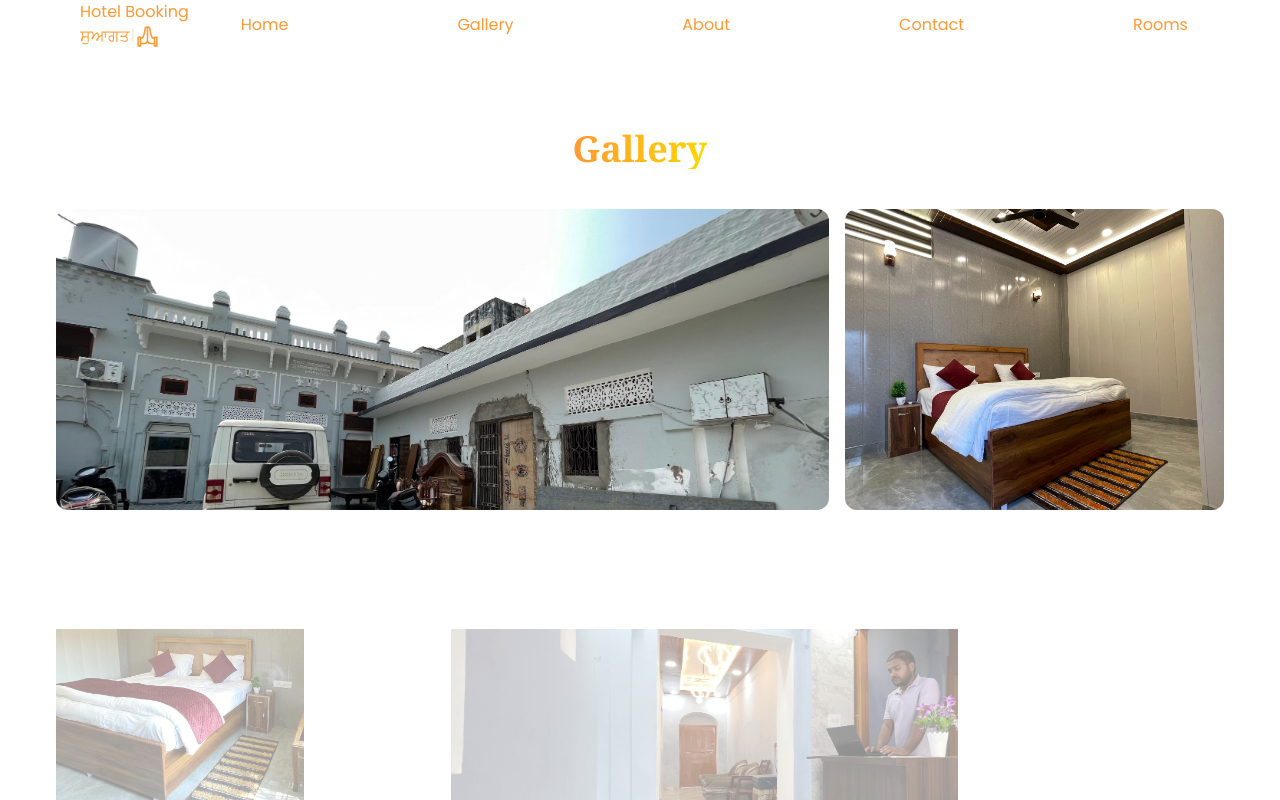
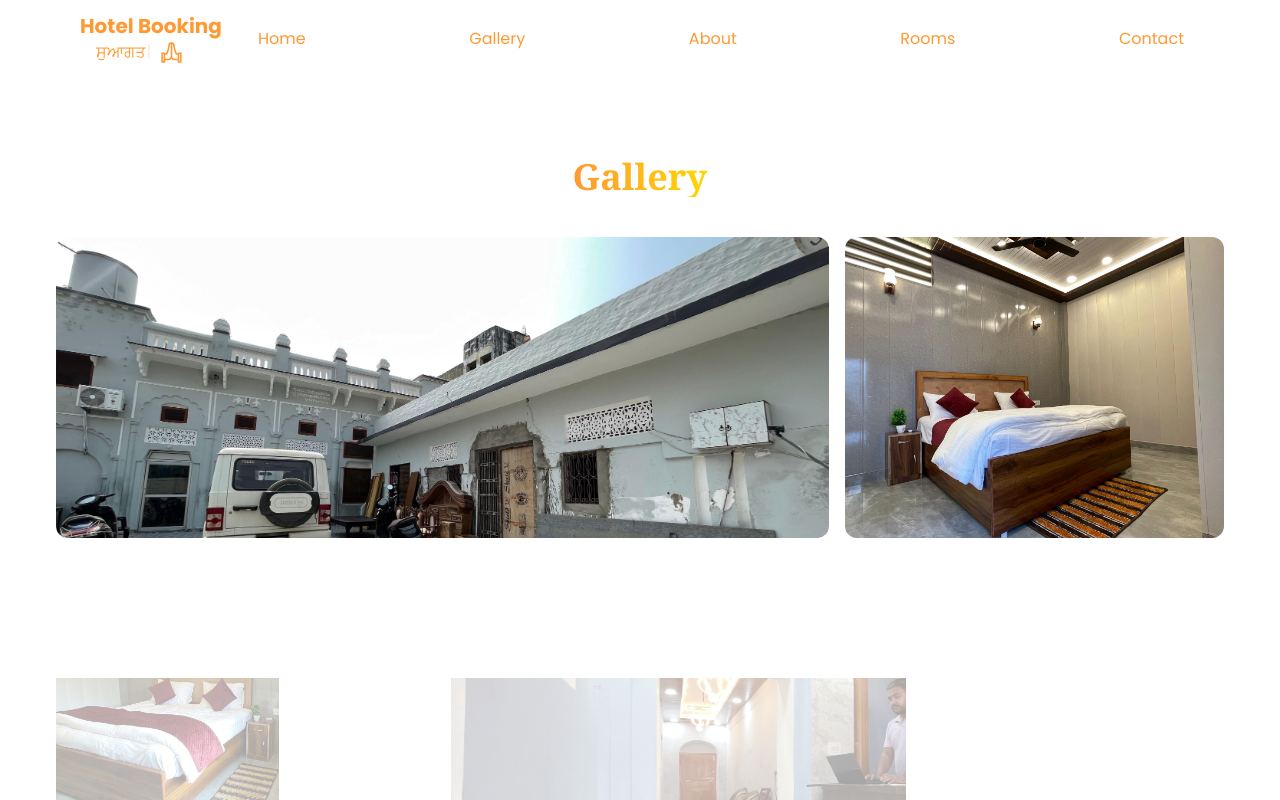
Before and after one commit to Rudra-Maity/Veer_Raghav_Hotel, a Next.js app: page /gallary in a window 1280 px wide. Shown: the top 800 px of the page. Built offline with nearby package versions, Linux system fonts and the light colour scheme.

Commit message:
some changes

```diff
--- a/src/components/Navbar.js
+++ b/src/components/Navbar.js
@@ -3,14 +3,14 @@ import { FiAlignJustify } from "react-icons/fi";
 import React, { useState } from 'react';
 import { motion } from 'framer-motion';
 import Typewriter from 'typewriter-effect';
-import Link from "next/link"; // Change to next/link
+import Link from "next/link";
 import { LiaPrayingHandsSolid } from "react-icons/lia";
 
 const Navbar = () => {
     const [isOpen, setIsOpen] = useState(false);
 
-    const linkStyle = "py-3 px-3 text-[#FF9933] hover:bg-[#FF9933] hover:text-white transition duration-200 relative cursor-pointer block";
-    const activeLinkStyle = "py-3 px-3 text-[#FF9933] border-b-2 border-[#BF6D00] relative cursor-pointer border-double";
+    const linkStyle = "py-3 px-4 text-[#FF9933] hover:bg-[#FF9933] hover:text-white transition duration-200 rounded-md";
+    const activeLinkStyle = "py-3 px-4 text-[#FF9933] border-b-2 border-[#BF6D00] relative cursor-pointer border-double";
 
     return (
         <motion.div
@@ -19,11 +19,10 @@ const Navbar = () => {
             transition={{ duration: 0.5 }}
         >
             <nav className="bg-white shadow-lg z-50">
-                <div className="max-w-6xl mx-auto px-4">
-                    <div className="flex justify-between items-center cursor-pointer ">
-                        <div className="items-center text-[#FF9933] border-double text-center pr-10 ">
-                            <h1 className="mb-0">Hotel Booking</h1>
-                            <motion.div className="flex">
+                <div className="max-w-6xl mx-auto px-4 py-3 flex justify-between items-center">
+                    <div className="items-center text-[#FF9933] pr-5">
+                        <h1 className="text-xl font-bold">Hotel Booking</h1>
+                        <motion.div className="flex ml-4">
                             <Typewriter
                                 options={{
                                     strings: ['Welcome', 'स्वागत', 'ਸੁਆਗਤ ਹੈ', 'સ્વાગત છે'],
@@ -32,46 +31,11 @@ const Navbar = () => {
                                     delay: 75,
                                 }}
                             />
-                                <LiaPrayingHandsSolid size={25} />
+                            <LiaPrayingHandsSolid size={25} className="ml-2" />
                         </motion.div>
                     </div>
 
-                        <div className="hidden md:flex flex-grow justify-between space-x-4">
-                            <Link href="/" className={linkStyle} onClick={() => setIsOpen(false)}>
-                                Home
-                            </Link>
-
-                            <Link href="/gallary" className={linkStyle} onClick={() => setIsOpen(false)}>
-                                Gallery
-                            </Link>
-
-                            <Link href="/about" className={linkStyle} onClick={() => setIsOpen(false)}>
-                                About
-                            </Link>
-
-                            <Link href="/contact" className={linkStyle} onClick={() => setIsOpen(false)}>
-                                Contact
-                            </Link>
-
-                            <Link href="/news" className={linkStyle} onClick={() => setIsOpen(false)}>
-                               Rooms
-                            </Link>
-                        </div>
-
-                        <div className="md:hidden flex items-center">
-                            <button onClick={() => setIsOpen(!isOpen)} className="mobile-menu-button">
-                                <FiAlignJustify color="orange" size={25} />
-                            </button>
-                        </div>
-                    </div>
-                </div>
-
-                <motion.div
-                    initial={{ opacity: 0, height: 0 }}
-                    animate={isOpen ? { opacity: 1, height: 'auto' } : { opacity: 0, height: 0 }}
-                    transition={{ duration: 0.3 }}
-                    className={`${isOpen ? 'block' : 'hidden'} md:hidden`}
-                >
+                    <div className="hidden md:flex flex-grow justify-between items-center space-x-4">
                         <Link href="/" className={linkStyle} onClick={() => setIsOpen(false)}>
                             Home
                         </Link>
@@ -81,12 +45,44 @@ const Navbar = () => {
                         <Link href="/about" className={linkStyle} onClick={() => setIsOpen(false)}>
                             About
                         </Link>
+                        <Link href="/rooms" className={linkStyle} onClick={() => setIsOpen(false)}>
+                            Rooms
+                        </Link>
                         <Link href="/contact" className={linkStyle} onClick={() => setIsOpen(false)}>
                             Contact
                         </Link>
-                    <Link href="/news" className={linkStyle} onClick={() => setIsOpen(false)}>
+                    </div>
+
+                    <div className="md:hidden flex items-center">
+                        <button onClick={() => setIsOpen(!isOpen)} className="mobile-menu-button focus:outline-none">
+                            <FiAlignJustify color="orange" size={25} />
+                        </button>
+                    </div>
+                </div>
+
+                <motion.div
+                    initial={{ opacity: 0, height: 0 }}
+                    animate={isOpen ? { opacity: 1, height: 'auto' } : { opacity: 0, height: 0 }}
+                    transition={{ duration: 0.3 }}
+                    className={`${isOpen ? 'block' : 'hidden'} md:hidden bg-white`}
+                >
+                    <div className="flex flex-col space-y-2 p-4">
+                        <Link href="/" className={linkStyle} onClick={() => setIsOpen(false)}>
+                            Home
+                        </Link>
+                        <Link href="/gallary" className={linkStyle} onClick={() => setIsOpen(false)}>
+                            Gallery
+                        </Link>
+                        <Link href="/about" className={linkStyle} onClick={() => setIsOpen(false)}>
+                            About
+                        </Link>
+                        <Link href="/rooms" className={linkStyle} onClick={() => setIsOpen(false)}>
                             Rooms
                         </Link>
+                        <Link href="/contact" className={linkStyle} onClick={() => setIsOpen(false)}>
+                            Contact
+                        </Link>
+                    </div>
                 </motion.div>
             </nav>
         </motion.div>
```
Lines whose indentation alone changed are shown as unchanged.
